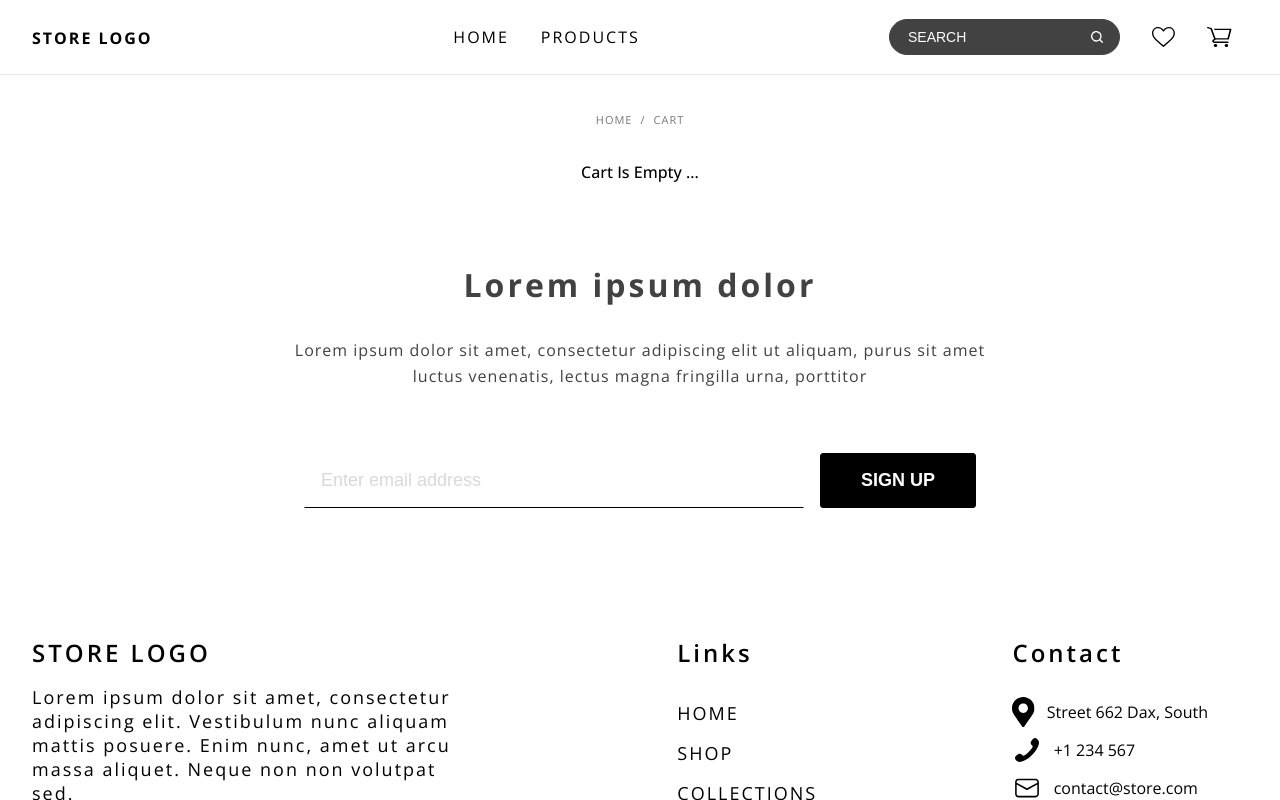
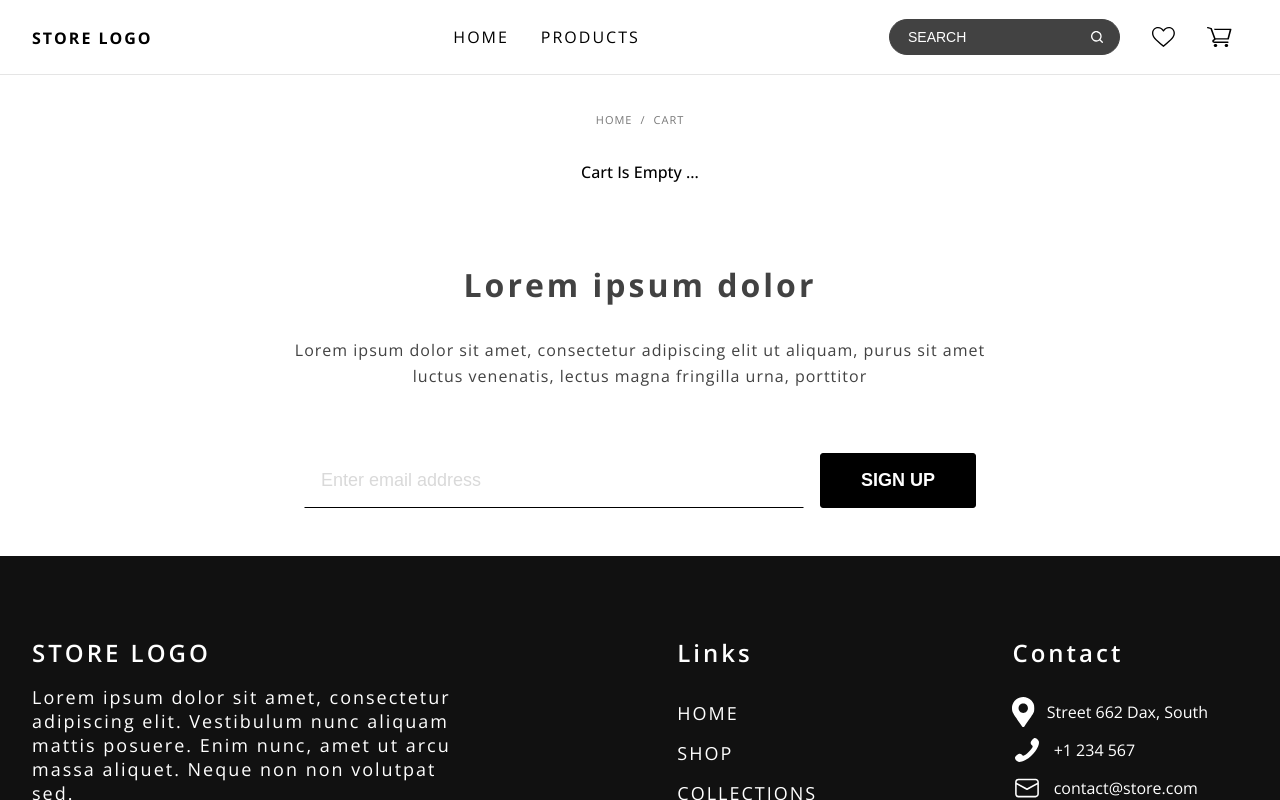
Before and after one commit to YOSRi-0/Ecommerce2, a React (Create React App) app: page /cart in a window 1280 px wide. Built offline with nearby package versions, Linux system fonts and the light colour scheme.

Commit message:
reverse footer colors & lift up products data

```diff
--- a/src/components/footer/Footer.js
+++ b/src/components/footer/Footer.js
@@ -23,7 +23,7 @@ const Footer = () => {
               >
                 <path
                   d="M42.9688 5.46875H7.03125C6.16699 5.46875 5.46875 6.16699 5.46875 7.03125V42.9688C5.46875 43.833 6.16699 44.5312 7.03125 44.5312H42.9688C43.833 44.5312 44.5312 43.833 44.5312 42.9688V7.03125C44.5312 6.16699 43.833 5.46875 42.9688 5.46875ZM38.457 16.8701H35.3369C32.8906 16.8701 32.417 18.0322 32.417 19.7412V23.5059H38.2568L37.4951 29.3994H32.417V44.5312H26.3281V29.4043H21.2354V23.5059H26.3281V19.1602C26.3281 14.1162 29.4092 11.3672 33.9111 11.3672C36.0693 11.3672 37.9199 11.5283 38.4619 11.6016V16.8701H38.457Z"
-                  fill="#424242"
+                  fill="#fff"
                 />
               </svg>
             </a>
@@ -37,7 +37,7 @@ const Footer = () => {
               >
                 <path
                   d="M31.75 25C31.75 21.25 28.75 18.25 25 18.25C21.25 18.25 18.25 21.25 18.25 25C18.25 28.75 21.25 31.75 25 31.75C28.75 31.75 31.75 28.75 31.75 25ZM35.25 25C35.25 30.75 30.75 35.25 25 35.25C19.25 35.25 14.75 30.75 14.75 25C14.75 19.25 19.25 14.75 25 14.75C30.75 14.75 35.25 19.25 35.25 25ZM38 14.25C38 15.75 37 16.75 35.5 16.75C34 16.75 33 15.75 33 14.25C33 12.75 34 11.75 35.5 11.75C37 11.75 38 13 38 14.25ZM25 8.5C22 8.5 15.75 8.25 13.25 9.25C11.5 10 10 11.5 9.5 13.25C8.5 15.75 8.75 22 8.75 25C8.75 28 8.5 34.25 9.5 36.75C10 38.5 11.5 40 13.25 40.5C15.75 41.5 22.25 41.25 25 41.25C27.75 41.25 34.25 41.5 36.75 40.5C38.5 39.75 39.75 38.5 40.5 36.75C41.5 34 41.25 27.75 41.25 25C41.25 22.25 41.5 15.75 40.5 13.25C40 11.5 38.5 10 36.75 9.5C34.25 8.25 28 8.5 25 8.5ZM45 25V33.25C45 36.25 44 39.25 41.75 41.75C39.5 44 36.5 45 33.25 45H16.75C13.75 45 10.75 44 8.25 41.75C6.25 39.5 5 36.5 5 33.25V25V16.75C5 13.5 6.25 10.5 8.25 8.25C10.75 6.25 13.75 5 16.75 5H33.25C36.25 5 39.25 6 41.75 8.25C43.75 10.5 45 13.5 45 16.75V25Z"
-                  fill="#424242"
+                  fill="#fff"
                 />
               </svg>
             </a>
@@ -51,7 +51,7 @@ const Footer = () => {
               >
                 <path
                   d="M49.2563 10.2856C47.5167 11.0565 45.6479 11.5773 43.6833 11.8127C45.7104 10.5998 47.227 8.69076 47.95 6.44187C46.0455 7.5731 43.9611 8.36936 41.7875 8.79604C40.3258 7.23534 38.3897 6.20088 36.2799 5.85327C34.17 5.50566 32.0044 5.86435 30.1193 6.87364C28.2341 7.88294 26.735 9.48637 25.8545 11.435C24.974 13.3836 24.7615 15.5684 25.25 17.6502C21.391 17.4564 17.6159 16.4534 14.1696 14.7063C10.7234 12.9591 7.68301 10.5068 5.24584 7.50853C4.4125 8.94603 3.93334 10.6127 3.93334 12.3877C3.93241 13.9856 4.32591 15.559 5.07892 16.9684C5.83193 18.3777 6.92117 19.5794 8.25 20.4669C6.70891 20.4178 5.20182 20.0014 3.85417 19.2523V19.3773C3.85402 21.6184 4.62924 23.7906 6.0483 25.5252C7.46737 27.2598 9.44286 28.4501 11.6396 28.894C10.21 29.2809 8.71112 29.3379 7.25625 29.0606C7.87604 30.989 9.08333 32.6753 10.7091 33.8834C12.3349 35.0915 14.2977 35.761 16.3229 35.7981C12.8851 38.4969 8.63935 39.9608 4.26875 39.9544C3.49455 39.9546 2.721 39.9094 1.95209 39.819C6.3885 42.6714 11.5528 44.1852 16.8271 44.1794C34.6813 44.1794 44.4417 29.3919 44.4417 16.5669C44.4417 16.1502 44.4313 15.7294 44.4125 15.3127C46.311 13.9397 47.9498 12.2396 49.2521 10.2919L49.2563 10.2856Z"
-                  fill="#424242"
+                  fill="#fff"
                 />
               </svg>
             </a>
@@ -65,7 +65,7 @@ const Footer = () => {
               >
                 <path
                   d="M24.9792 4.16675C13.4834 4.16675 4.16669 13.4855 4.16669 24.9792C4.16669 33.7959 9.6521 41.3334 17.3959 44.3667C17.2125 42.7209 17.05 40.1876 17.4667 38.3917C17.8459 36.7667 19.9084 28.0459 19.9084 28.0459C19.9084 28.0459 19.2854 26.798 19.2854 24.9542C19.2854 22.0626 20.9625 19.9022 23.0521 19.9022C24.8292 19.9022 25.6854 21.2355 25.6854 22.8334C25.6854 24.6209 24.5479 27.2897 23.9625 29.7647C23.4729 31.8355 25.0021 33.5251 27.0438 33.5251C30.7417 33.5251 33.5875 29.6251 33.5875 23.9938C33.5875 19.0105 30.0063 15.5272 24.8938 15.5272C18.9709 15.5272 15.4938 19.9688 15.4938 24.5584C15.4938 26.3459 16.1834 28.2647 17.0438 29.3084C17.1169 29.387 17.1685 29.4831 17.1937 29.5875C17.2189 29.6919 17.2167 29.8009 17.1875 29.9042C17.0292 30.5605 16.6771 31.9751 16.6104 32.2647C16.5188 32.6459 16.3084 32.7272 15.9125 32.5438C13.3146 31.3334 11.6896 27.5334 11.6896 24.4792C11.6896 17.9147 16.4584 11.8855 25.4417 11.8855C32.6625 11.8855 38.2729 17.0292 38.2729 23.9063C38.2729 31.0813 33.75 36.8501 27.4729 36.8501C25.3625 36.8501 23.3813 35.7563 22.7021 34.4626L21.4042 39.4084C20.9354 41.2167 19.6667 43.4834 18.8188 44.8667C20.8148 45.483 22.8922 45.7955 24.9813 45.7938C36.475 45.7938 45.7938 36.4751 45.7938 24.9813C45.7938 13.4876 36.4729 4.16675 24.9792 4.16675Z"
-                  fill="#424242"
+                  fill="#fff"
                 />
               </svg>
             </a>
@@ -102,7 +102,7 @@ const Footer = () => {
               <g clipPath="url(#clip0_1_248)">
                 <path
                   d="M10.0938 29.3947C1.58027 17.0526 0 15.7859 0 11.25C0 5.03678 5.03678 0 11.25 0C17.4632 0 22.5 5.03678 22.5 11.25C22.5 15.7859 20.9197 17.0526 12.4062 29.3947C11.8475 30.2018 10.6525 30.2017 10.0938 29.3947ZM11.25 15.9375C13.8388 15.9375 15.9375 13.8388 15.9375 11.25C15.9375 8.66115 13.8388 6.5625 11.25 6.5625C8.66115 6.5625 6.5625 8.66115 6.5625 11.25C6.5625 13.8388 8.66115 15.9375 11.25 15.9375Z"
-                  fill="black"
+                  fill="#fff"
                 />
               </g>
               <defs>
@@ -125,7 +125,7 @@ const Footer = () => {
             >
               <path
                 d="M16.8435 16.8435C14.469 19.2165 11.718 21.4875 10.6305 20.4C9.07498 18.8445 8.11498 17.4885 4.68298 20.247C1.25248 23.004 3.88798 24.843 5.39548 26.349C7.13548 28.089 13.6215 26.442 20.0325 20.0325C26.442 13.6215 28.0845 7.13549 26.343 5.39549C24.8355 3.88649 23.0055 1.25249 20.2485 4.68299C17.49 8.11349 18.8445 9.07349 20.403 10.6305C21.486 11.718 19.2165 14.469 16.8435 16.8435Z"
-                fill="black"
+                fill="#fff"
               />
             </svg>
             <p className="footer__contact__phone-text">+1 234 567</p>
@@ -140,7 +140,7 @@ const Footer = () => {
             >
               <path
                 d="M23.5938 5.625C25.4062 5.625 26.875 7.09375 26.875 8.90625V21.0938C26.875 22.9062 25.4062 24.375 23.5938 24.375H6.40625C5.53601 24.375 4.70141 24.0293 4.08606 23.4139C3.4707 22.7986 3.125 21.964 3.125 21.0938V8.90625C3.125 7.09375 4.59375 5.625 6.40625 5.625H23.5938ZM25.3125 11.4694L15.3762 16.9344C15.274 16.9906 15.1605 17.0232 15.044 17.0298C14.9275 17.0364 14.8111 17.0168 14.7031 16.9725L14.6238 16.935L4.6875 11.4688V21.0938C4.6875 21.5496 4.86858 21.9868 5.19091 22.3091C5.51324 22.6314 5.95041 22.8125 6.40625 22.8125H23.5938C24.0496 22.8125 24.4868 22.6314 24.8091 22.3091C25.1314 21.9868 25.3125 21.5496 25.3125 21.0938V11.4694ZM23.5938 7.1875H6.40625C5.95041 7.1875 5.51324 7.36858 5.19091 7.69091C4.86858 8.01324 4.6875 8.45041 4.6875 8.90625V9.68687L15 15.3581L25.3125 9.68625V8.90625C25.3125 8.45041 25.1314 8.01324 24.8091 7.69091C24.4868 7.36858 24.0496 7.1875 23.5938 7.1875Z"
-                fill="black"
+                fill="#fff"
               />
             </svg>
             <p className="footer__contact__email-text">contact@store.com</p>
--- a/src/components/footer/Footer.style.css
+++ b/src/components/footer/Footer.style.css
@@ -7,6 +7,8 @@
   display: flex;
   flex-direction: column;
   align-items: flex-start;
+  background-color: #111;
+  color: #fff;
 }
 
 .footer.container {
--- a/src/components/products/Products.js
+++ b/src/components/products/Products.js
@@ -2,10 +2,9 @@ import React, { useContext, useEffect, useState } from "react";
 import "./Products.style.css";
 import FilterContext from "../../context/filter-context";
 
-import { products } from "../../data";
 import { Product } from "../../components";
 
-const Products = () => {
+const Products = ({ products }) => {
   const [updatedProducts, setUpdatedProducts] = useState(products);
   const {
     filters: { availability, colors, sizes, range },
--- a/src/pages/ProductsPage.js
+++ b/src/pages/ProductsPage.js
@@ -1,7 +1,7 @@
 import React, { useState } from "react";
 import "./ProductsPage.style.css";
 
-import { filters } from "../data";
+import { filters, products } from "../data";
 import { Sidebar, Products } from "../components";
 import { Select } from "../ui";
 import GlobalFilterState from "../context/GlobalFilterState";
@@ -54,10 +54,10 @@ const ProductsPage = () => {
                 </button>
                 <Select items={options} />
                 <span className="products__content__main__header-counter">
-                  33 products
+                  {products.length} products
                 </span>
               </div>
-              <Products />
+              <Products products={products} />
             </div>
           </div>
         </div>
```
